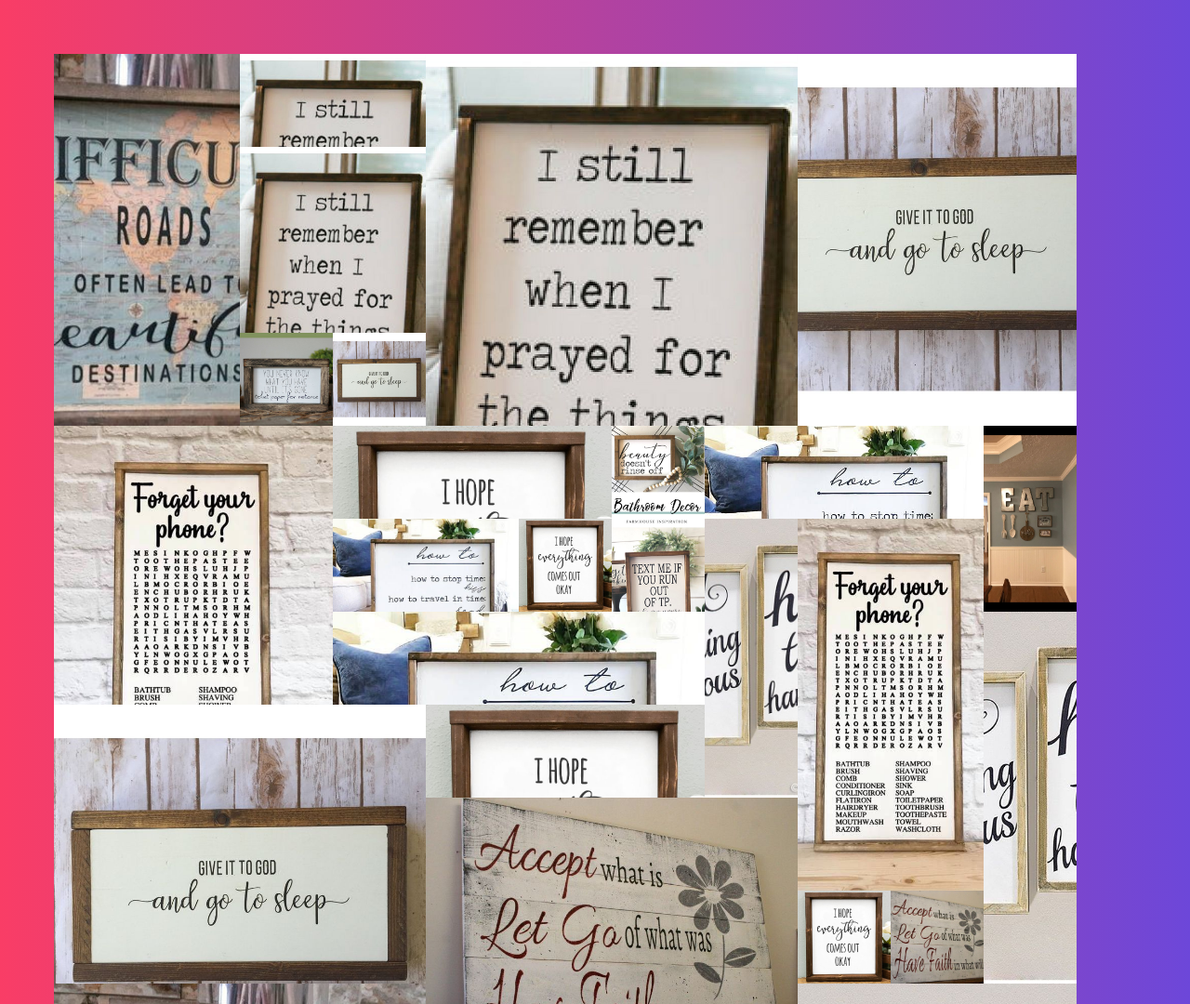
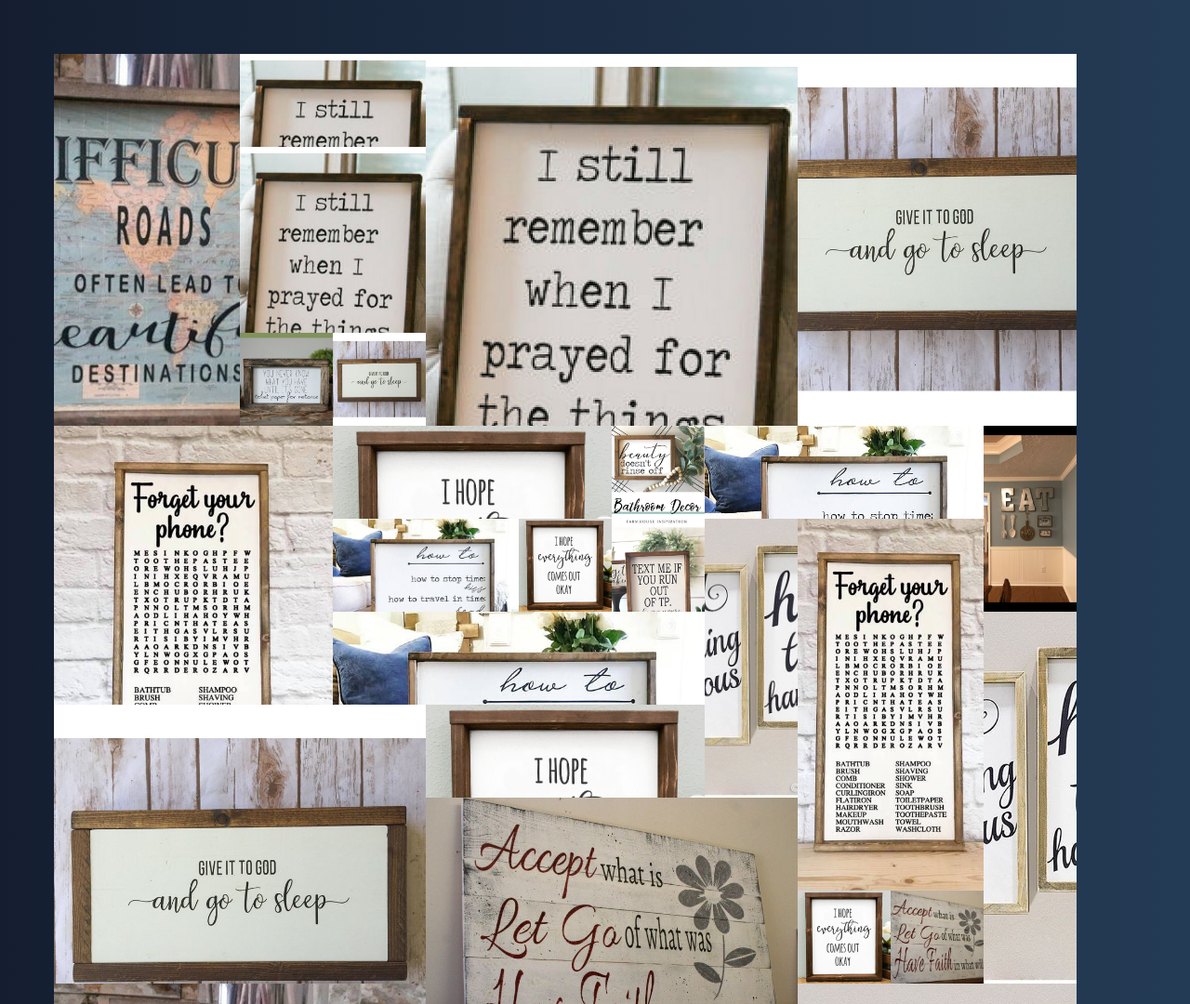
Before and after one commit to Alat-star/image-gallery, a plain HTML site: page index.html in a window 1280 px wide. Shown: the top 1080 px of the page at 93% size. Drawn offline with Linux system fonts and the light colour scheme.

Commit message:
Update style.css

```diff
--- a/style.css
+++ b/style.css
@@ -6,7 +6,7 @@
 body {
   padding: 50px;
   font-family: sans-serif;
-  background: linear-gradient(to right, #F93D66, #6D47D9);
+  background: linear-gradient(to right, #141e30, #243b55);
 }
 
 h1,
```
